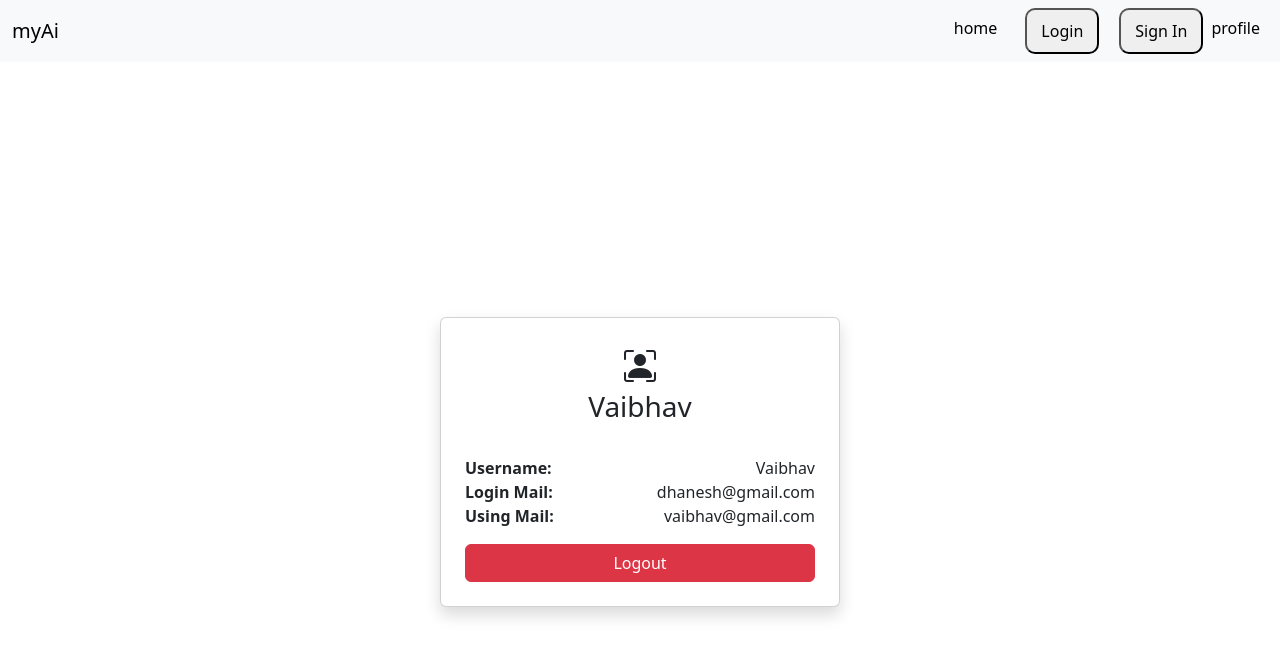
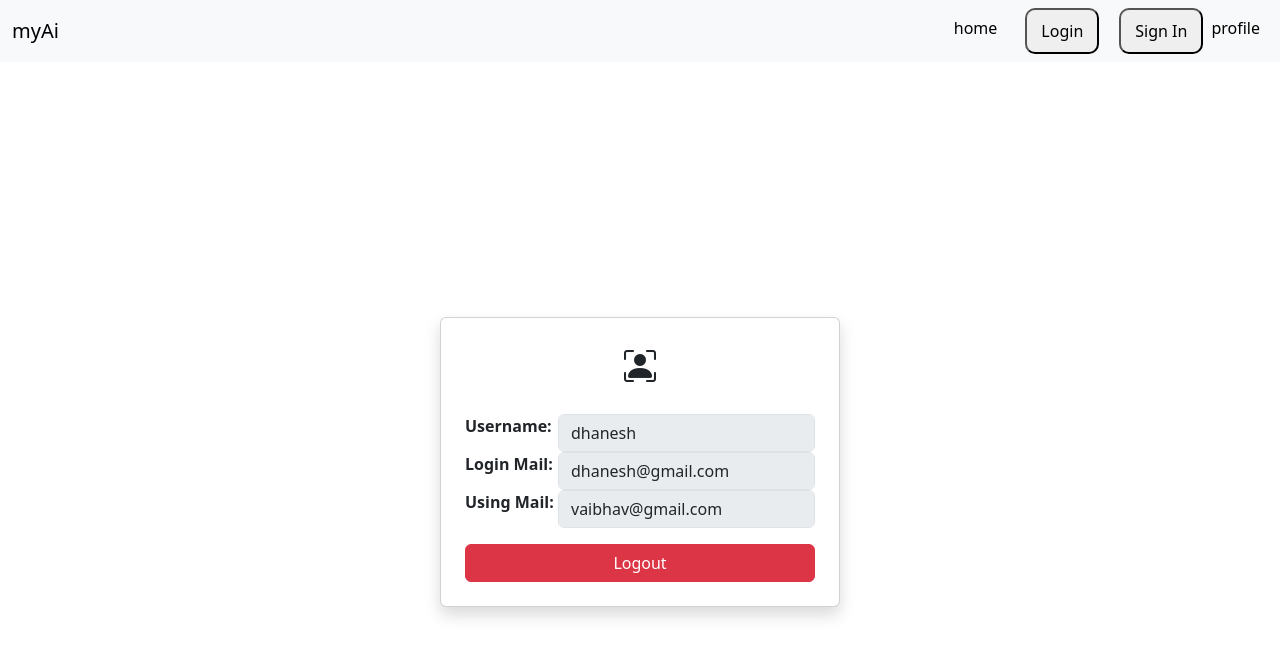
Before and after one commit to praneeth4040/Adjunct, a React (Vite) app in the folder client/: page /profile in a window 1280 px wide. Shown: the top 656 px of the page. Built offline with nearby package versions, Linux system fonts and the light colour scheme.

Commit message:
profile page

```diff
--- a/client/src/components/profile.jsx
+++ b/client/src/components/profile.jsx
@@ -3,7 +3,12 @@ import { useNavigate } from 'react-router-dom';
 
 function Profile() {
   const navigate = useNavigate();
+  const user = {
 
+    userName: "dhanesh", // User's name
+    email: "dhanesh@gmail.com", // User's email ID
+    aiEmail: "vaibhav@gmail.com" // AI-generated email ID
+  };
   const handleLogout = () => {
     // Clear any authentication tokens or user data
     localStorage.removeItem("token"); // Or any other logout logic
@@ -17,22 +22,37 @@ function Profile() {
           <div className="text-center mb-4">
             {/* Profile Picture with larger size */}
             <i className="bi bi-person-bounding-box fs-2"></i> {/* fs-1 increases the size */}
-            <h3>Vaibhav</h3>
+
           </div>
 
           {/* User Information */}
           <div className="mb-3">
             <div className="d-flex justify-content-between">
               <strong>Username:</strong>
-              <span>Vaibhav</span>
+              <span><input
+            type="text"
+            className="form-control"
+            value={user.userName}
+            disabled
+          /></span>
             </div>
             <div className="d-flex justify-content-between">
               <strong>Login Mail:</strong>
-              <span>dhanesh@gmail.com</span>
+              <span><input
+            type="email"
+            className="form-control"
+            value={user.email}
+            disabled
+          /></span>
             </div>
             <div className="d-flex justify-content-between">
               <strong>Using Mail:</strong>
-              <span>vaibhav@gmail.com</span>
+              <span><input
+            type="email"
+            className="form-control"
+            value={user.aiEmail}
+            disabled
+          /></span>
             </div>
           </div>
 
```
